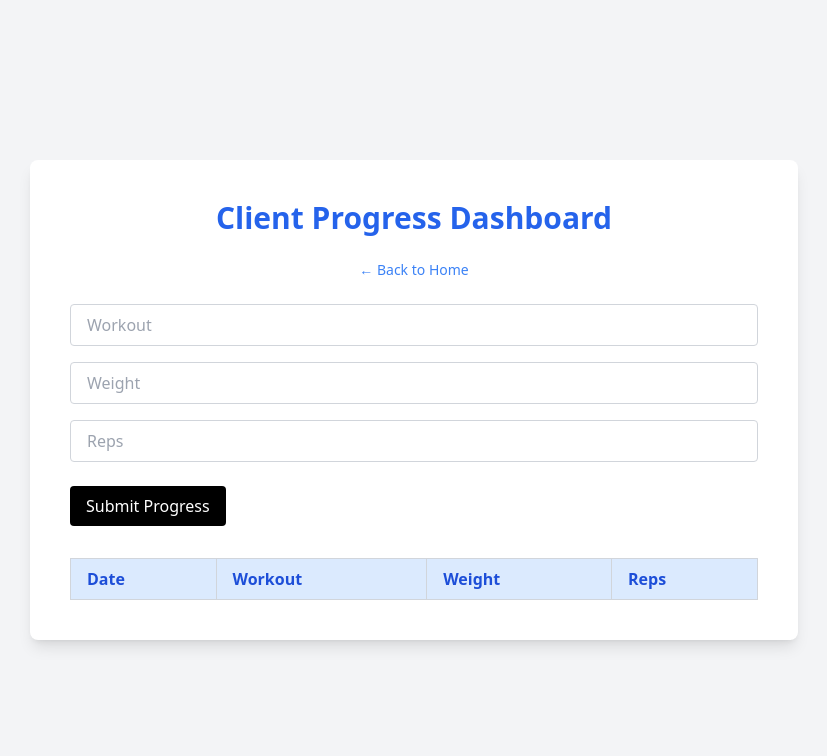
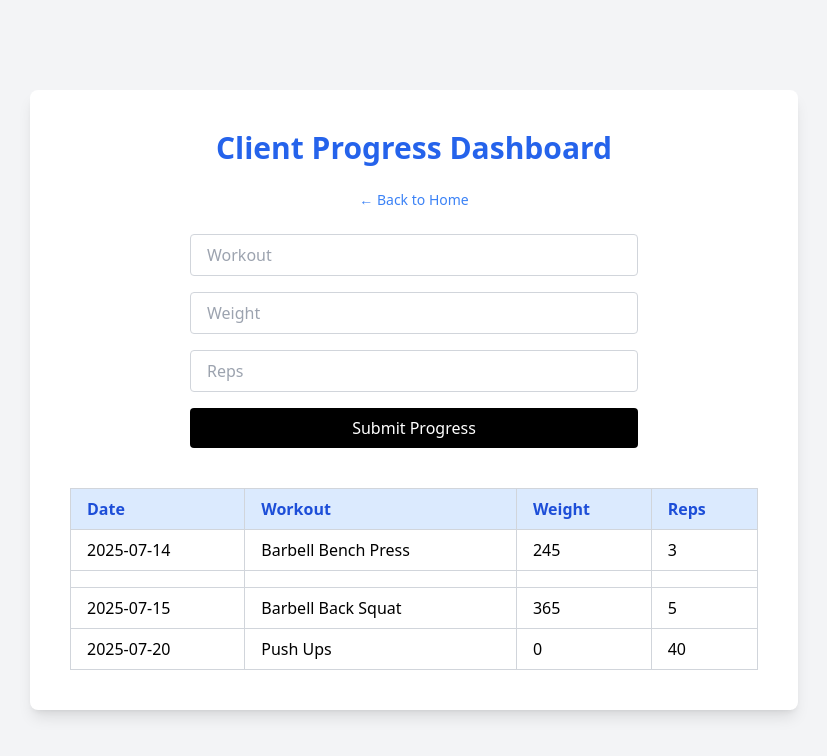
Before and after one commit to samrosen03/port-of-power-app, a Flask app: page /progress in a window 1280 px wide. Shown: the top 756 px of the page, without its empty margins (226-1053 px from the left). Run offline with Flask 3, Linux system fonts and the light colour scheme; lists and menus that the app fills with data are empty; style sheets or scripts are compiled from the project's sources.

Commit message:
Clean and style progress/contact forms + add flash messaging

```diff
--- a/app.py
+++ b/app.py
@@ -5,7 +5,7 @@
 from datetime import datetime
 
 app = Flask(__name__)
-app.secret_key = 'supersecretkey'  # change this later in production
+app.secret_key = 'supersecretkey'  # change this in production
 
 # ---------------- HOME ----------------
 @app.route('/')
@@ -21,19 +21,24 @@
         reps = request.form['reps']
         date = datetime.now().strftime("%Y-%m-%d")
 
+        if not exercise or not weight or not reps:
+            flash("Please fill out all fields.", "error")
+            return redirect(url_for('progress'))
+
         # Save to CSV
-        with open('progress.csv', 'a', newline='') as file:
+        with open('progress_log.csv', 'a', newline='') as file:
             writer = csv.writer(file)
             writer.writerow([date, exercise, weight, reps])
 
         flash("Progress submitted!", "success")
         return redirect(url_for('progress'))
 
-    # Read progress data
+    # ------- GET method: show existing data -------
     progress_data = []
     try:
-        with open('progress.csv', 'r') as file:
+        with open('progress_log.csv', 'r') as file:
             reader = csv.reader(file)
+            next(reader)  # Skip the header row
             progress_data = list(reader)
     except FileNotFoundError:
         pass
@@ -65,7 +70,7 @@
     msg['To'] = "portofpower03@gmail.com"
 
     with smtplib.SMTP_SSL('smtp.gmail.com', 465) as smtp:
-        smtp.login("portofpower03@gmail.com", "omun erqs ueuh fuqr")
+        smtp.login("portofpower03@gmail.com", "nzhzlzoxwrwwucwd")  # Replace with env var in production
         smtp.send_message(msg)
 
 # ---------------- RUN APP ----------------
--- a/progress_log.csv
+++ b/progress_log.csv
@@ -2,3 +2,4 @@
 2025-07-14,Barbell Bench Press,245,3
 
 2025-07-15,Barbell Back Squat,365,5
+2025-07-20,Push Ups,0,40
--- a/templates/progress.html
+++ b/templates/progress.html
@@ -11,27 +11,36 @@
     <h1 class="text-3xl font-bold text-blue-600 mb-6 text-center">Client Progress Dashboard</h1>
     <a href="{{ url_for('index') }}" class="block mb-6 text-blue-500 hover:underline text-sm text-center">← Back to Home</a>
 
-    <!-- ✅ Form -->
-    <form method="POST" action="/progress" class="mb-8">
-      <div class="mb-4">
-        <input type="text" name="exercise" placeholder="Workout"
-               class="w-full border border-gray-300 rounded px-4 py-2" required>
-      </div>
-      <div class="mb-4">
-        <input type="text" name="weight" placeholder="Weight"
-               class="w-full border border-gray-300 rounded px-4 py-2" required>
-      </div>
-      <div class="mb-6">
-        <input type="text" name="reps" placeholder="Reps"
-               class="w-full border border-gray-300 rounded px-4 py-2" required>
-      </div>
-      <button type="submit" class="bg-black text-white px-4 py-2 rounded hover:bg-gray-800">
+    <!-- ✅ Flash Messages -->
+    {% with messages = get_flashed_messages(with_categories=true) %}
+      {% if messages %}
+        {% for category, message in messages %}
+          <div class="mb-4 text-center text-sm text-{{ 'green-600' if category == 'success' else 'red-600' }}">
+            {{ message }}
+          </div>
+        {% endfor %}
+      {% endif %}
+    {% endwith %}
+
+    <!-- ✅ Progress Form -->
+    <form method="POST" action="/progress" class="mb-8 max-w-md mx-auto space-y-4">
+      <input type="text" name="exercise" placeholder="Workout"
+             class="w-full border border-gray-300 rounded px-4 py-2 focus:outline-none focus:ring-2 focus:ring-blue-400" required>
+
+      <input type="number" name="weight" placeholder="Weight"
+             class="w-full border border-gray-300 rounded px-4 py-2 focus:outline-none focus:ring-2 focus:ring-blue-400" required>
+
+      <input type="number" name="reps" placeholder="Reps"
+             class="w-full border border-gray-300 rounded px-4 py-2 focus:outline-none focus:ring-2 focus:ring-blue-400" required>
+
+      <button type="submit"
+              class="bg-black text-white px-4 py-2 rounded hover:bg-gray-800 transition duration-200 w-full">
         Submit Progress
       </button>
     </form>
 
-    <!-- ✅ Table -->
-    <div class="overflow-x-auto">
+    <!-- ✅ Progress Table -->
+    <div class="overflow-x-auto mt-10">
       <table class="table-auto w-full text-left border-collapse border border-gray-300">
         <thead class="bg-blue-100 text-blue-700">
           <tr>
```
